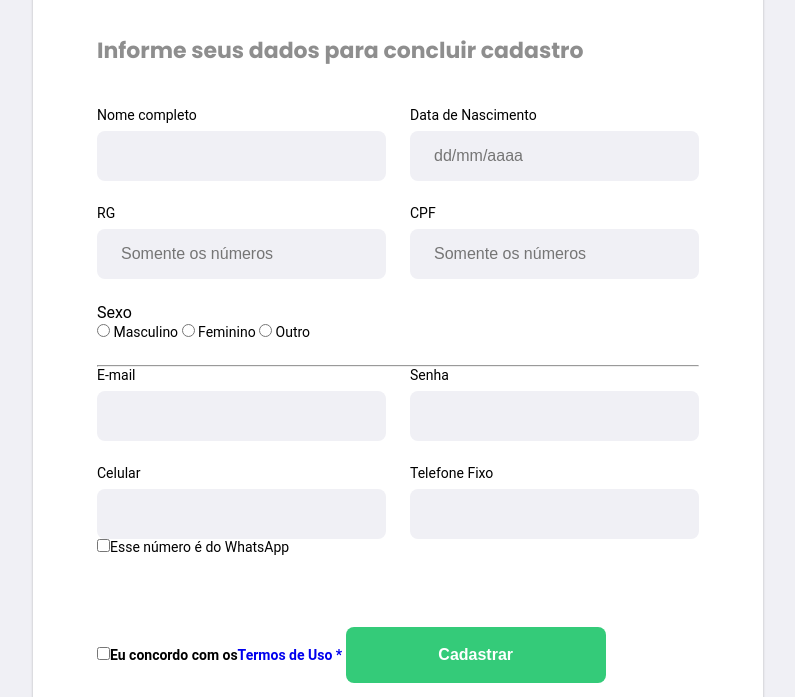
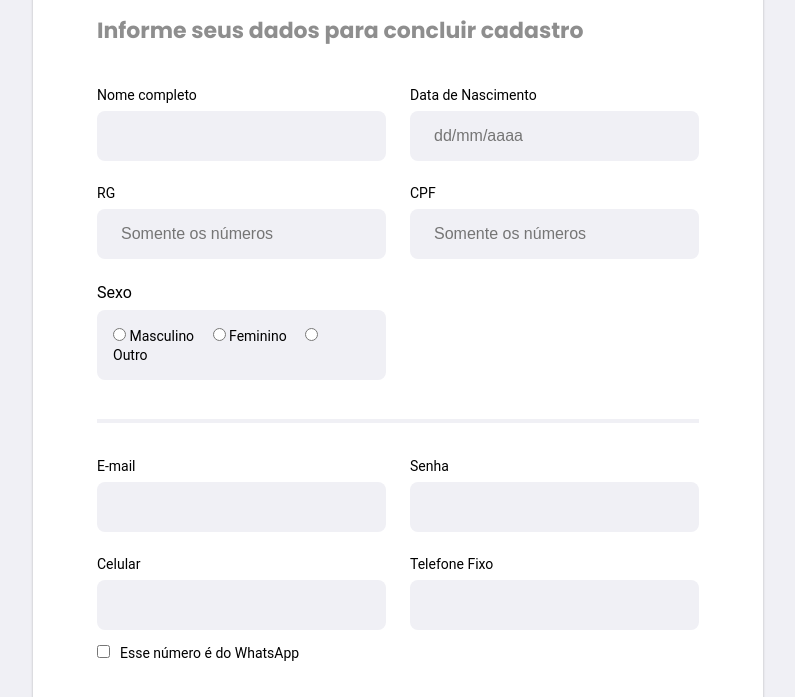
Before and after one commit to SrWess/NextLevelWeek, a website: page src/views/page-register.html in a window 1280 px wide. Shown: the part 303-1000 px from the top of the page, without its empty margins (242-1037 px from the left). Drawn offline with nearby package versions, Linux system fonts and the light colour scheme; files that its build step writes are made by us from their sources.

Commit message:
Estilização da página de registro

```diff
--- a/public/styles/page-register.css
+++ b/public/styles/page-register.css
@@ -45,7 +45,7 @@ form h5 {
 }
 
 form fieldset {
-  margin-top: 54px;
+  margin-top: 34px;
   border: 0;
 }
 
@@ -64,8 +64,22 @@ form .field {
   margin-bottom: 24px;
 }
 
+form .field span {
+  font-size: 14px;
+  justify-content: space-between;
+}
+
 form .field-group {
   display: flex;
+}
+
+form .field-group .field + .field {
+  margin-left: 24px;
+}
+
+form label {
+  font-size: 14px;
+  margin-bottom: 8px;
 }
 
 form input {
@@ -76,15 +90,49 @@ form input {
   border-radius: 8px;
 }
 
+.lineForm {
+  width: 100%;
+  border: 2px solid #F0F0F5;
+  margin-bottom: 35px;
 
+}
 
-form label {
-  font-size: 14px;
+.genero {
+  width: 289px;
+  margin-bottom: 15px;
+  background: #F0F0F5;
+  border: 0;
+  padding: 16px;
+  border-radius: 8px;
+}
+
+.field p {
   margin-bottom: 8px;
 }
 
-form .field-group .field + .field {
-  margin-left: 24px;
+.radio {
+  margin-right: 15px;
+}
+
+.checkbox-whatsApp {
+  margin-top: 15px;
+}
+
+.checkbox-termos {
+  display: flex;
+  margin-top: 20px;
+  width: 290px;
+}
+
+.checkbox-whatsApp input[type="checkbox"],
+.checkbox-termos input[type="checkbox"] {
+  margin-right: 10px;
+}
+
+.checkbox-termos a{
+  text-decoration: none;
+  margin-left: 5px;
+  color: var(--primary-color);
 }
 
 form button {
@@ -96,7 +144,7 @@ form button {
   font-weight: bold;
   font-size: 16px;
   border: 0;
-  margin-top: 40px;
+  margin-top: 10px;
   transition: backgrond-color 400ms;
 }
 
```
